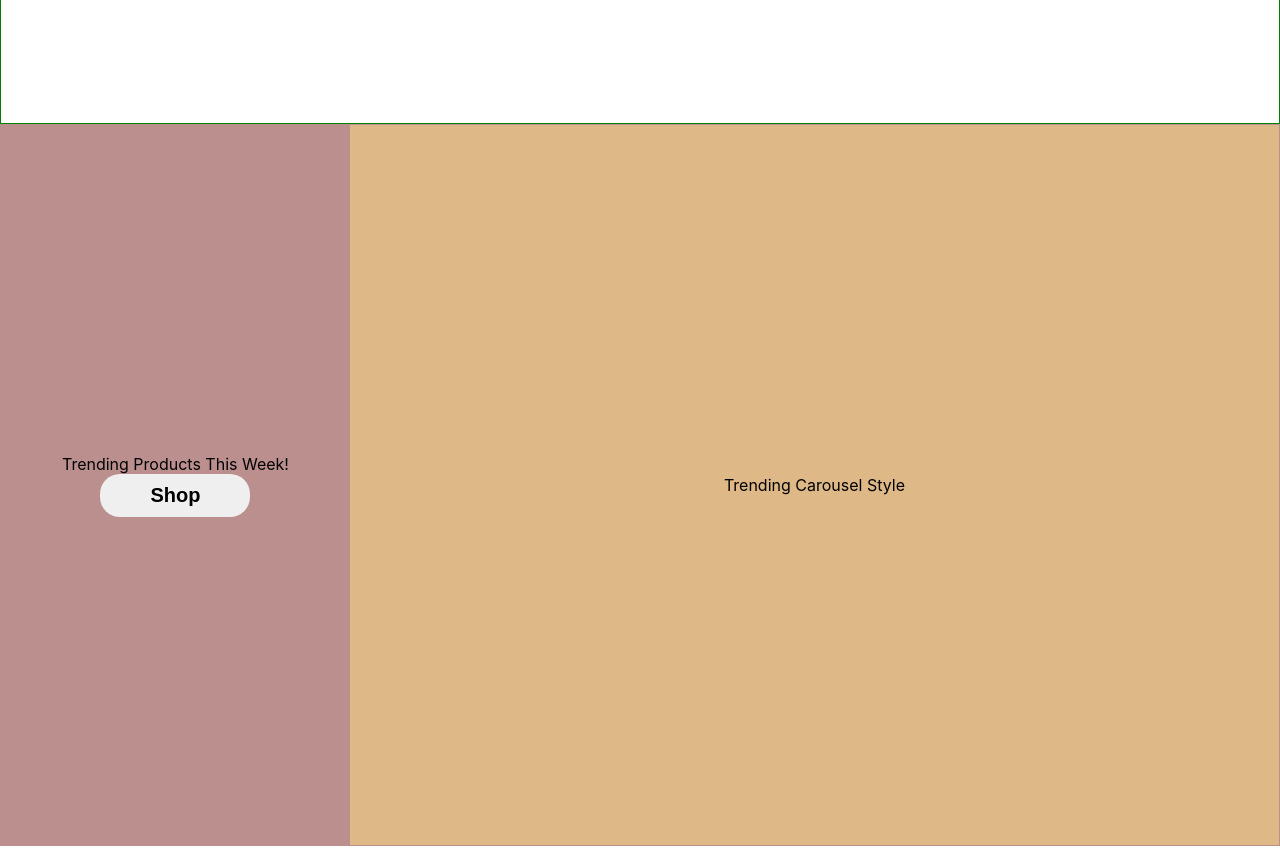
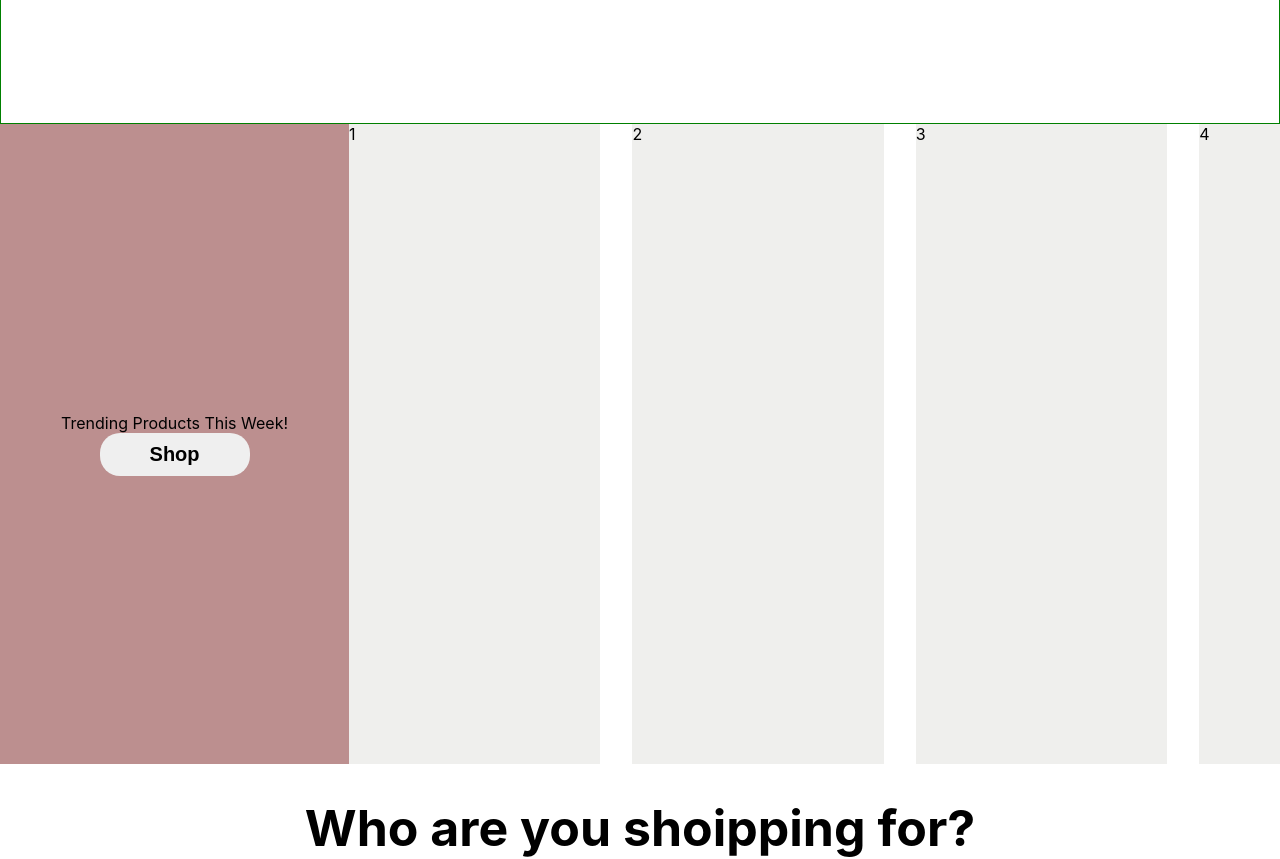
Before and after one commit to Khagendra1814138/e-commerce, a React (Create React App) app: page / in a window 1280 px wide. Shown: the part 920-1779 px from the top of the page. Built offline with nearby package versions, Linux system fonts and the light colour scheme.

Commit message:
meh
mehhh

```diff
--- a/src/App.css
+++ b/src/App.css
@@ -5,12 +5,6 @@
 .App-logo {
   height: 40vmin;
   pointer-events: none;
-}
-
-@media (prefers-reduced-motion: no-preference) {
-  .App-logo {
-    animation: App-logo-spin infinite 20s linear;
-  }
 }
 
 .App-header {
@@ -24,18 +18,7 @@
   color: white;
 }
 
-.App-link {
-  color: #61dafb;
-}
 
-@keyframes App-logo-spin {
-  from {
-    transform: rotate(0deg);
-  }
-  to {
-    transform: rotate(360deg);
-  }
-}
 
 
 
--- a/src/App.js
+++ b/src/App.js
@@ -1,72 +1,19 @@
-import logo from './logo.svg';
+
 import './App.css';
-import './styles/NavBar.css';
+
+import {BrowserRouter as Router, Routes, Route} from 'react-router-dom';
+import Navbar from './components/Navbar';
+import Home from "./pages/Home/Home";
 
 function App() {
   return (
     <div className="App">
-      <nav className='navFrame'>
-        <logo className="siteLogo">Logo</logo>
-
-        <ul className='Navlists'>
-          <li>New Arrivals</li>
-          <li>Mens</li>
-          <li>Womens</li>
-          <li>Kids</li>
-        </ul>
-
-      </nav>
-
-      <header className="header"> Header section
-
-      </header>
-
-      <section className='TrendingSection'>
-        <div className='trendingInfo'>Trending Products This Week!
-          <button>Shop</button>
-        </div>
-        <div className='trendingProductsFrame'>Trending Carousel Style</div>
-      </section>
-
-      <h1>Who are you shoipping for?</h1>
-      <section className='whoForSection'>
-        <div className='whoForChoicesFrame'>Men</div>
-        <div className='whoForChoicesFrame'>Women</div>
-        <div className='whoForChoicesFrame'>Kid</div>
-      </section>
-
-
-      <h1>Shop By Sport</h1>
-      <section className='whoForSection'>
-        <div>Football</div>
-        <div>Basketball</div>
-        <div>Tennis</div>
-        <div>Running</div>
-        <div>Skateboard</div>
-        <div>Training</div>
-        <div>Yoga</div>
-        <div>Dance</div>
-      </section>
-
-      <header className="App-header">
-        <img src={logo} className="App-logo" alt="logo" />
-        <p>
-          This is an E-Commerce Front-end. Still in progress...
-        </p>
-
-
-        <div className="windowFrame"> This is the window/Curtin.
-            <div className="windowDoorL"></div>
-            <div className="windowDoorR"></div>
-        </div>
-
-        <div className="cameraLenseFrame"> Camera Open Lense.
-            <div className="coverTL"></div>
-            <div className="coverTR"></div>
-            <div className="coverBL"></div>
-            <div className="coverBR"></div>
-        </div>
-      </header>
+      <Router>
+        <Navbar/>
+        <Routes>
+          <Route path='/' element={<Home/>} />
+        </Routes>
+      </Router>
     </div>
   );
 }
--- /dev/null
+++ b/src/components/Navbar.js
@@ -0,0 +1,19 @@
+import "../styles/Navbar.css";
+
+function NavBar() {
+  return (
+      <nav className='navFrame'>
+        <logo className="siteLogo">Logo</logo>
+
+        <ul className='Navlists'>
+          <li>New Arrivals</li>
+          <li>Mens</li>
+          <li>Womens</li>
+          <li>Kids</li>
+        </ul>
+
+    </nav>
+  );
+}
+
+export default NavBar;
--- a/src/index.css
+++ b/src/index.css
@@ -15,6 +15,7 @@ code {
     monospace;
 }
 
+
 button{
   border: none;
   height: auto;
--- a/src/pages/Home/Home.js
+++ b/src/pages/Home/Home.js
@@ -0,0 +1,72 @@
+import '../../App.css';
+import "../../styles/Navbar.css"
+import logo from '../../logo.svg';
+
+function Home() {
+  return (
+    <div className="App">
+
+      <header className="header"> Header section
+
+      </header>
+
+      <section className='TrendingSection'>
+        <div className='trendingInfo'>Trending Products This Week!
+          <button>Shop</button>
+        </div>
+        <div className='trendingProductsFrame'>
+          <div className='card'>1</div>
+          <div className='card'>2</div>
+          <div className='card'>3</div>
+          <div className='card'>4</div>
+          <div className='card'>5</div>
+          <div className='card'>6</div>
+          <div className='card'>7</div>
+          <div className='card'>8</div>
+        </div>
+      </section>
+
+      <h1>Who are you shoipping for?</h1>
+      <section className='whoForSection'>
+        <div className='whoForChoicesFrame'>Men</div>
+        <div className='whoForChoicesFrame'>Women</div>
+        <div className='whoForChoicesFrame'>Kid</div>
+      </section>
+
+
+      <h1>Shop By Sport</h1>
+      <section className='whoForSection'>
+        <div>Football</div>
+        <div>Basketball</div>
+        <div>Tennis</div>
+        <div>Running</div>
+        <div>Skateboard</div>
+        <div>Training</div>
+        <div>Yoga</div>
+        <div>Dance</div>
+      </section>
+
+      <header className="App-header">
+        <img src={logo} className="App-logo" alt="logo" />
+        <p>
+          This is an E-Commerce Front-end. Still in progress...
+        </p>
+
+
+        <div className="windowFrame"> This is the window/Curtin.
+            <div className="windowDoorL"></div>
+            <div className="windowDoorR"></div>
+        </div>
+
+        <div className="cameraLenseFrame"> Camera Open Lense.
+            <div className="coverTL"></div>
+            <div className="coverTR"></div>
+            <div className="coverBL"></div>
+            <div className="coverBR"></div>
+        </div>
+      </header>
+    </div>
+  );
+}
+
+export default Home;
--- a/src/styles/NavBar.css
+++ b/src/styles/NavBar.css
@@ -39,13 +39,12 @@
 }
 
 .TrendingSection{
-    height: 45rem;
+    height: 40rem;
     width: auto;
     margin: auto;
     display: flex;
     justify-content: flex-start;
     align-items: center;
-    border: 1px solid rosybrown;
 
     .trendingInfo{
         height: 100%;
@@ -57,13 +56,42 @@
         background-color: rosybrown;
     }
     .trendingProductsFrame{
-        height: 100%;;
-        width: 100%;;
-        display: flex;
-        justify-content: center;
-        align-items: center;
-        background-color: burlywood;
+        height: 100%;
+        width: 100%;
+        display: grid;
+        grid-auto-flow: column;
+        grid-auto-columns: 27%;
+        gap: 2rem;
+
+        overflow-y: hidden;
+        overflow-x: scroll;
+        overscroll-behavior-inline: contain;
     }
+}
+
+/* CUSTOME SCROOL BAR */
+.trendingProductsFrame::-webkit-scrollbar {
+    height: 1rem;
+  }
+
+  .trendingProductsFrame::-webkit-scrollbar-track {
+    background: slategray;
+  }
+
+  .trendingProductsFrame::-webkit-scrollbar-thumb {
+    background-color: thistle;
+    border-radius: 10px;
+  }
+
+  .trendingProductsFrame::-webkit-scrollbar-thumb:hover {
+    background: hsl(120 100% 10% / 1);
+  }
+
+
+
+.card{
+    display: flex;
+    background-color: #EFEFED;
 }
 
 .whoForSection{
```
